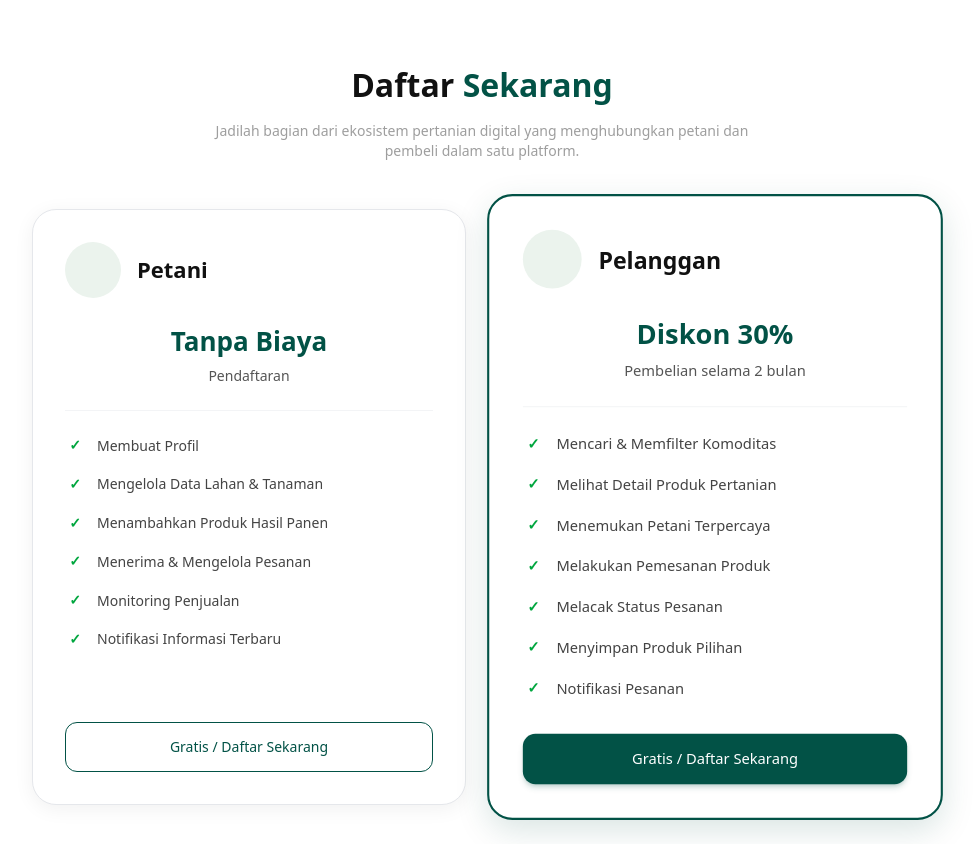
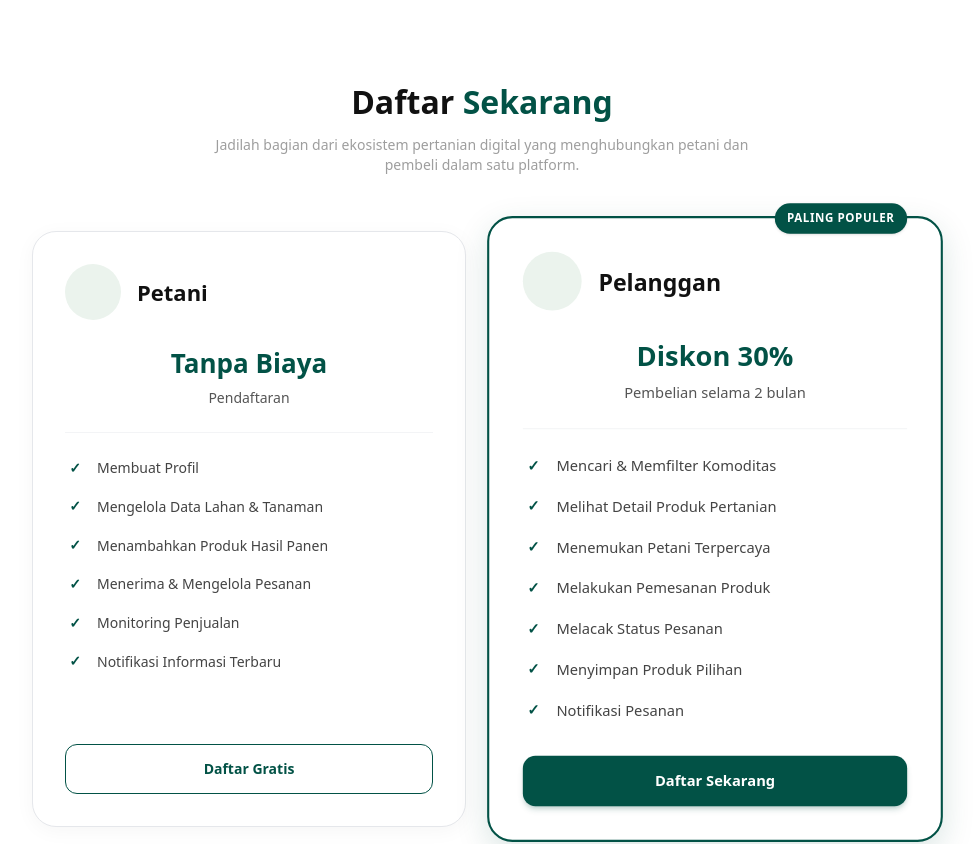
Before and after one commit to newbiejy235/starbhak-kompas-desa, a Next.js app: page /kompas-desa in a window 1280 px wide. Shown: the part 2940-3784 px from the top of the page, without its empty margins (158-1138 px from the left). Built offline with nearby package versions, Linux system fonts and the light colour scheme.

Commit message:
Change text

```diff
--- a/src/components/landingpage/cardEndorse/membership.tsx
+++ b/src/components/landingpage/cardEndorse/membership.tsx
@@ -6,6 +6,8 @@ export default function CardMembership() {
       price: "Pendaftaran",
       period: "",
       isPopular: false,
+      href: "/auth/register/petani",
+      buttonText: "Daftar Gratis",
       benefits: [
         "Membuat Profil",
         "Mengelola Data Lahan & Tanaman",
@@ -21,6 +23,8 @@ export default function CardMembership() {
       price: "Pembelian selama 2 bulan",
       period: "",
       isPopular: true,
+      href: "/auth/register",
+      buttonText: "Daftar Sekarang",
       benefits: [
         "Mencari & Memfilter Komoditas",
         "Melihat Detail Produk Pertanian",
@@ -34,50 +38,57 @@ export default function CardMembership() {
   ];
 
   return (
-    <section className="bg-white min-h-screen py-15 px-5 flex flex-col items-center font-sans">
-      <div className="text-center mb-12">
-        <h2 className="text-[32px] font-bold text-[#111111] mb-3">
+    <section className="bg-white w-full py-12 lg:py-20 px-4 sm:px-6 flex flex-col items-center font-sans overflow-hidden">
+      <div className="text-center mb-10 lg:mb-14">
+        <h2 className="text-2xl sm:text-[32px] font-bold text-[#111111] mb-2 sm:mb-3">
           Daftar <span className="text-[#025246]">Sekarang</span>
         </h2>
-        <p className="text-[#9E9E9E] text-sm max-w-xl mx-auto">
+        <p className="text-[#9E9E9E] text-[13px] sm:text-sm max-w-xl mx-auto px-2">
           Jadilah bagian dari ekosistem pertanian digital yang menghubungkan petani dan pembeli dalam satu platform.
         </p>
       </div>
 
-      <div className="grid grid-cols-1 lg:grid-cols-2 gap-8 max-w-[900px] w-full items-stretch justify-center">
+      <div className="grid grid-cols-1 md:grid-cols-2 gap-6 lg:gap-8 max-w-[900px] w-full items-center justify-center">
         {membershipPlans.map((plan, index) => (
           <div
             key={index}
-            className={`bg-white rounded-3xl p-8 relative flex flex-col justify-between transition-all duration-300 ${
+            className={`bg-white rounded-3xl p-6 sm:p-8 relative flex flex-col h-full justify-between transition-all duration-300 ${
               plan.isPopular
-                ? "border-2 border-[#025246] shadow-[0_10px_30px_rgba(2,82,70,0.15)] scale-105 z-10"
-                : "border border-gray-200 shadow-[0_4px_20px_rgba(0,0,0,0.06)] hover:shadow-[0_8px_25px_rgba(0,0,0,0.1)]"
+                ? "border-2 border-[#025246] shadow-[0_10px_30px_rgba(2,82,70,0.15)] md:scale-105 z-10 mt-4 md:mt-0"
+                : "border border-gray-200 shadow-[0_4px_20px_rgba(0,0,0,0.04)] hover:shadow-[0_8px_25px_rgba(0,0,0,0.08)]"
             }`}
           >
+            {plan.isPopular && (
+              <div className="absolute top-0 right-6 sm:right-8 -translate-y-1/2 bg-[#025246] text-white text-[10px] sm:text-[11px] font-bold px-3 py-1.5 rounded-full uppercase tracking-wider shadow-sm">
+                Paling Populer
+              </div>
+            )}
+
             <div>
-              <div className="flex items-center gap-4 mb-6">
-                <div className="w-14 h-14 rounded-full bg-[#EBF3ED] flex-shrink-0" />
+              <div className="flex items-center gap-3 sm:gap-4 mb-5 sm:mb-6">
+                <div className="w-12 h-12 sm:w-14 sm:h-14 rounded-full bg-[#EBF3ED] flex-shrink-0" />
                 <div>
-                  <h3 className="text-[22px] font-bold text-[#111111]">
+                  <h3 className="text-[20px] sm:text-[22px] font-bold text-[#111111]">
                     {plan.title}
                   </h3>
                 </div>
               </div>
-              <div className="text-center mb-6">
-                <div className="text-[26px] font-extrabold text-[#025246]">
+
+              <div className="text-center mb-5 sm:mb-6">
+                <div className="text-[22px] sm:text-[26px] font-extrabold text-[#025246]">
                   {plan.subtitle}
                 </div>
-                <div className="text-[14px] text-[#555555] font-medium mt-1">
+                <div className="text-[13px] sm:text-[14px] text-[#555555] font-medium mt-1">
                   {plan.price}
                 </div>
               </div>
 
-              <hr className="border-gray-100 mb-6" />
+              <hr className="border-gray-100 mb-5 sm:mb-6" />
 
-              <ul className="space-y-4 mb-8">
+              <ul className="space-y-3 sm:space-y-4 mb-8">
                 {plan.benefits.map((benefit, bIndex) => (
-                  <li key={bIndex} className="flex items-start gap-3 text-[14px] text-[#444444]">
-                    <div className="w-5 h-5 flex-shrink-0 flex items-center justify-center text-green-600 font-bold">
+                  <li key={bIndex} className="flex items-start gap-3 text-[13px] sm:text-[14px] text-[#444444]">
+                    <div className="w-5 h-5 flex-shrink-0 flex items-center justify-center text-[#025246] font-bold">
                       ✓
                     </div>
                     <span className="leading-relaxed">{benefit}</span>
@@ -86,14 +97,15 @@ export default function CardMembership() {
               </ul>
             </div>
 
-            <a href="/auth/register"
-              className={`w-full py-3.5 px-6 rounded-xl font-medium text-sm transition-all duration-200 text-center block ${
+            <a
+              href={plan.href}
+              className={`w-full py-3 sm:py-3.5 px-6 rounded-xl font-semibold text-[13px] sm:text-sm transition-all duration-200 text-center block mt-auto ${
                 plan.isPopular
                   ? "bg-[#025246] text-white hover:bg-[#024036] shadow-md shadow-[#025246]/20"
                   : "border border-[#025246] text-[#025246] hover:bg-[#EBF3ED]"
               }`}
             >
-              Gratis / Daftar Sekarang
+              {plan.buttonText}
             </a>
           </div>
         ))}
```
